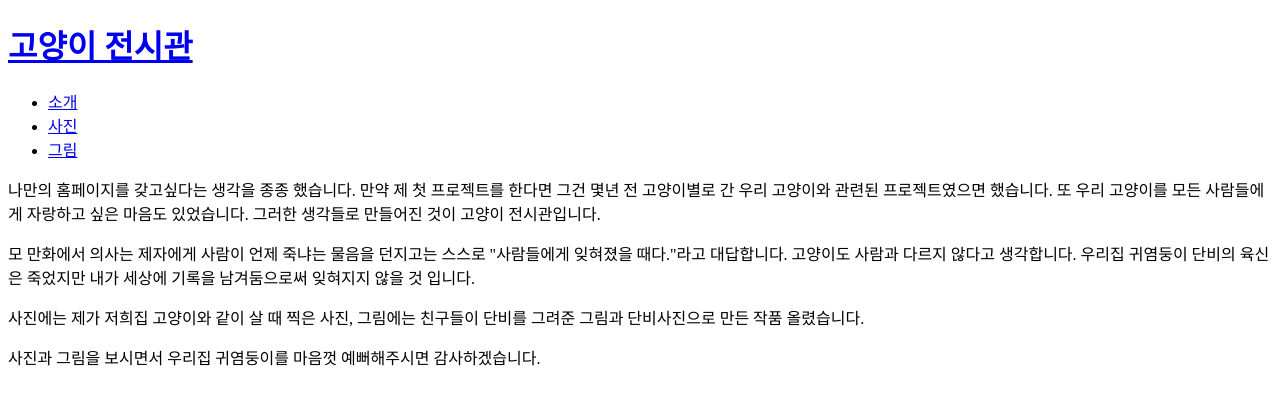
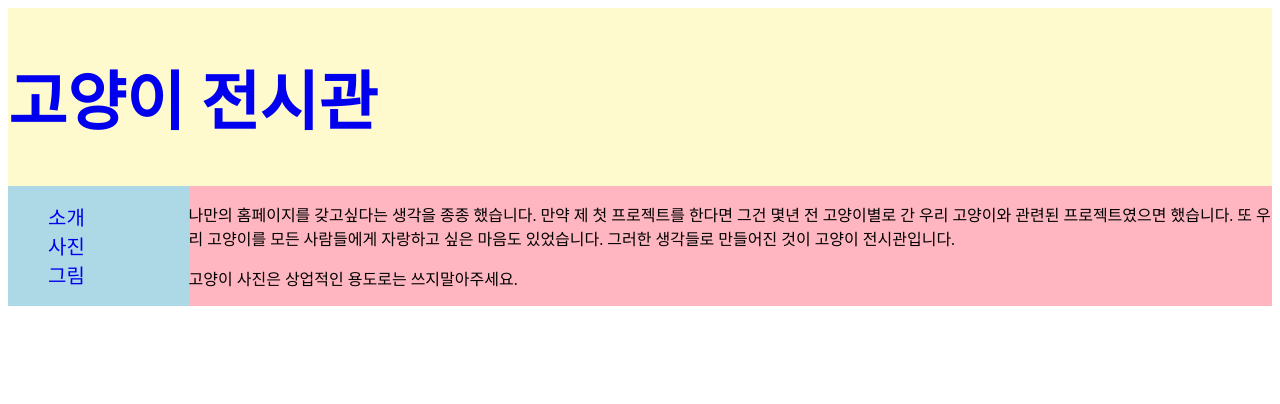
Before and after one commit to yeong35/CatExhibition, a plain HTML site: page instruction.html in a window 1280 px wide. Drawn offline with Linux system fonts and the light colour scheme.

Commit message:
add css file and html div tag

```diff
--- a/instruction.html
+++ b/instruction.html
@@ -4,23 +4,31 @@
 <head>
     <meta charset="utf-8">
     <title>Cat Exhibition</title>
+    <link rel='stylesheet' type="text/css" href="sidebar.css">
 </head>
 
 <body>
-    <h1><a href="./index.html">고양이 전시관</a></h1>
+    <div id="wrapper">
+    <div id = "title">
+        <h1><a id="headTitle" href="./index.html">고양이 전시관</a></h1>
+    </div>
+    <div id='sidebarAndBoard'>
+    <div id = "sidebar">
+        <ul>
+            <li><a href="./instruction.html">소개</a></li>
+            <li><a href="./pictureForD.html">사진</a></li>
+            <li><a href="./drawingForD.html">그림</a></li>
+        </ul>
+    </div>
 
-    <ul>
-        <li><a href="./instruction.html">소개</a></li>
-        <li><a href="./pictureForD.html">사진</a></li>
-        <li><a href="./drawingForD.html">그림</a></li>
-    </ul>
-
-    <p>나만의 홈페이지를 갖고싶다는 생각을 종종 했습니다. 만약 제 첫 프로젝트를 한다면 그건 몇년 전 고양이별로 간 우리 고양이와 관련된 프로젝트였으면 했습니다. 또 우리 고양이를 모든 사람들에게 자랑하고 싶은 마음도 있었습니다. 그러한 생각들로 만들어진 것이 고양이 전시관입니다.</p>
-    <p>모 만화에서 의사는 제자에게 사람이 언제 죽냐는 물음을 던지고는 스스로 "사람들에게 잊혀졌을 때다."라고 대답합니다. 고양이도 사람과 다르지 않다고 생각합니다. 우리집 귀염둥이 단비의 육신은 죽었지만 내가 세상에 기록을 남겨둠으로써 잊혀지지 않을 것 입니다.</p>
-
-    <p>사진에는 제가 저희집 고양이와 같이 살 때 찍은 사진, 그림에는 친구들이 단비를 그려준 그림과 단비사진으로 만든 작품 올렸습니다.</p>
-
-    <p>사진과 그림을 보시면서 우리집 귀염둥이를 마음껏 예뻐해주시면 감사하겠습니다.</p>
+    <div id = "board">
+        <p>나만의 홈페이지를 갖고싶다는 생각을 종종 했습니다. 만약 제 첫 프로젝트를 한다면 그건 몇년 전 고양이별로 간 우리 고양이와 관련된 프로젝트였으면 했습니다. 또 우리 고양이를 모든 사람들에게
+            자랑하고 싶은 마음도 있었습니다. 그러한 생각들로 만들어진 것이 고양이 전시관입니다.</p>
+        <p>고양이 사진은 상업적인 용도로는 쓰지말아주세요.</p>
+    </div>
+    </div>
+    </div>
 
 </body>
+
 </html>
--- /dev/null
+++ b/sidebar.css
@@ -0,0 +1,41 @@
+#wrapper{
+    display: grid;
+}
+#sidebarAndBoard{
+    display: grid;
+    grid-template-columns: 0.5fr 3fr;
+ }
+#title{
+    background-color: lemonchiffon;
+}
+
+#sidebarAndBoard > div{
+    flex:1;
+}
+#sidebar {
+    background-color: lightblue;
+}
+
+#board {
+    background-color: lightpink;
+}
+
+.page{
+    background-color: grey;
+}
+
+h1{
+   font-size: 8vh;
+}
+
+ul>li{
+    font-size: 2.5vh;
+}
+
+a {
+    text-decoration: none;
+}
+
+ul {
+ list-style-type: none;
+}
```
Also changed, not shown: drawingForD.html (+16 -6 lines), index.html (+13 -9 lines), pictureForD.html (+29 -18 lines).
